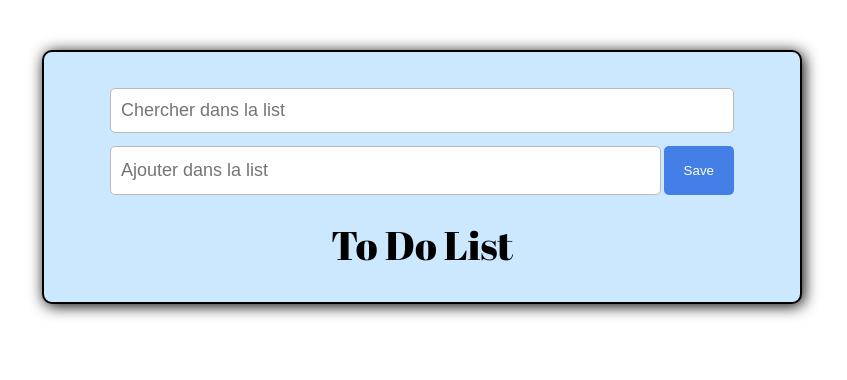
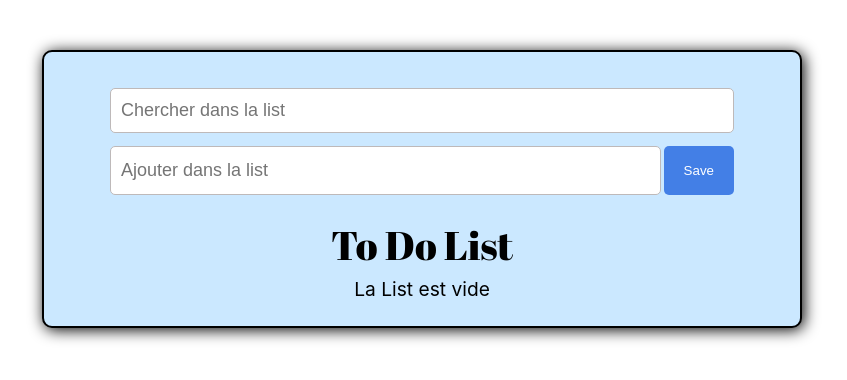
Before and after one commit to mokhtarHamdoune/to-do-list, a React (Create React App) app: page / in a window 1280 px wide. Shown: the top 380 px of the page, without its empty margins (218-1065 px from the left). Built offline with nearby package versions, Linux system fonts and the light colour scheme.

Commit message:
prevenir de remplir la list avec un tache bide

```diff
--- a/src/components/form/form.component.jsx
+++ b/src/components/form/form.component.jsx
@@ -19,6 +19,10 @@ class Form extends React.Component{
     }
 
     handleClick=()=>{
+        if(this.state.content===''){
+            alert("la tâche ne doit pas être vide");
+            return;
+        }
         this.props.handleSubmit(this.state);
         this.setState({content:''});
     }
--- a/src/components/to-do-list/toDoList.componenet.jsx
+++ b/src/components/to-do-list/toDoList.componenet.jsx
@@ -13,7 +13,13 @@ class ToDoList extends Component{
                     </div>
                     <div className='tbody'>
                         {
-                            rows.map((row,index)=><Row key={row.id} row={row} removeFromList={this.props.removeFromList} handleModify={this.props.handleModify}/>)
+
+                            rows.length ?
+                            rows.map((row)=><Row key={row.id} row={row} removeFromList={this.props.removeFromList} handleModify={this.props.handleModify}/>) :
+                            <div className="emptyList">
+                                La List est vide
+                            </div>
+
                         }
                     </div>
                 </div>
--- a/src/components/to-do-list/toDoList.style.scss
+++ b/src/components/to-do-list/toDoList.style.scss
@@ -6,4 +6,8 @@
 }
 .tbody{
     margin-top: 5px;
+    .emptyList{
+        font-size: 1.2em;
+        text-align: center;
+    }
 }
```
